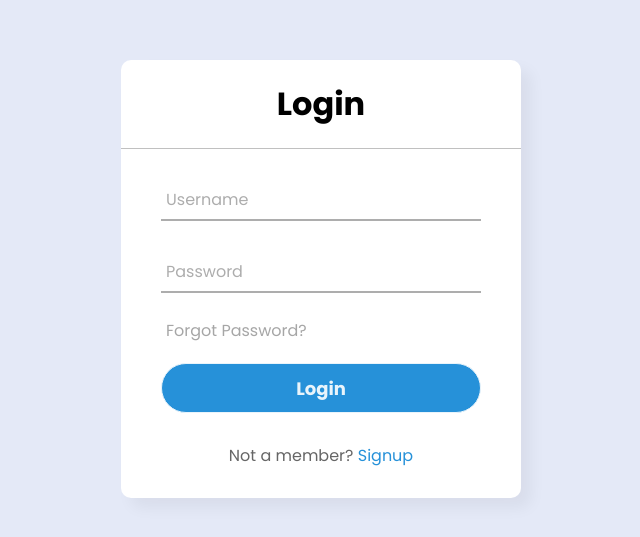
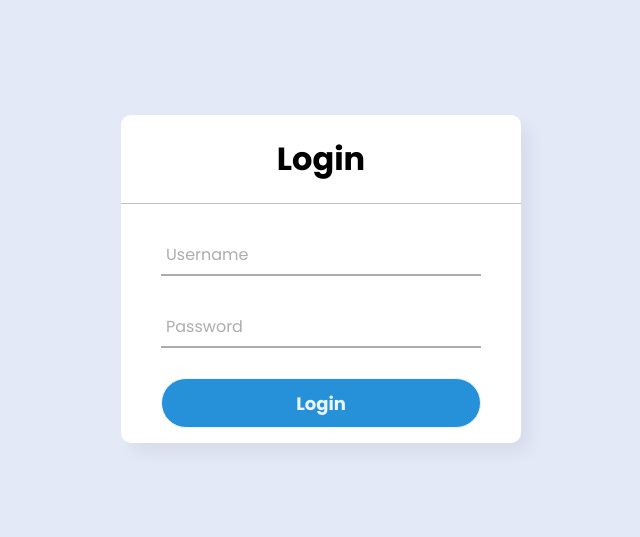
Before and after one commit to YukiITnb/LBmanage_FE_Angular, an Angular app: page /login in a window 1280 px wide. Shown: the part 121-658 px from the top of the page, without its empty margins (319-959 px from the left). Built offline with nearby package versions, Linux system fonts and the light colour scheme.

Commit message:
fix login page

```diff
--- a/src/app/login/login.component.css
+++ b/src/app/login/login.component.css
@@ -60,14 +60,7 @@
   .txt_field input:valid ~ span::before{
     width: 100%;
   }
-  .pass{
-    margin: -5px 0 20px 5px;
-    color: #a6a6a6;
-    cursor: pointer;
-  }
-  .pass:hover{
-    text-decoration: underline;
-  }
+
   input[type="submit"]{
     width: 100%;
     height: 50px;
@@ -79,6 +72,7 @@
     font-weight: 700;
     cursor: pointer;
     outline: none;
+    margin-bottom: 15px;
   }
   input[type="submit"]:hover{
     border-color: #2691d9;
--- a/src/app/login/login.component.html
+++ b/src/app/login/login.component.html
@@ -11,10 +11,6 @@
         <span></span>
         <label>Password</label>
       </div>
-      <div class="pass">Forgot Password?</div>
       <input type="submit" value="Login" (click)="LoginHandle()">
-      <div class="signup_link">
-        Not a member? <a href="#">Signup</a>
-      </div>
     </div>
   </div>
```
